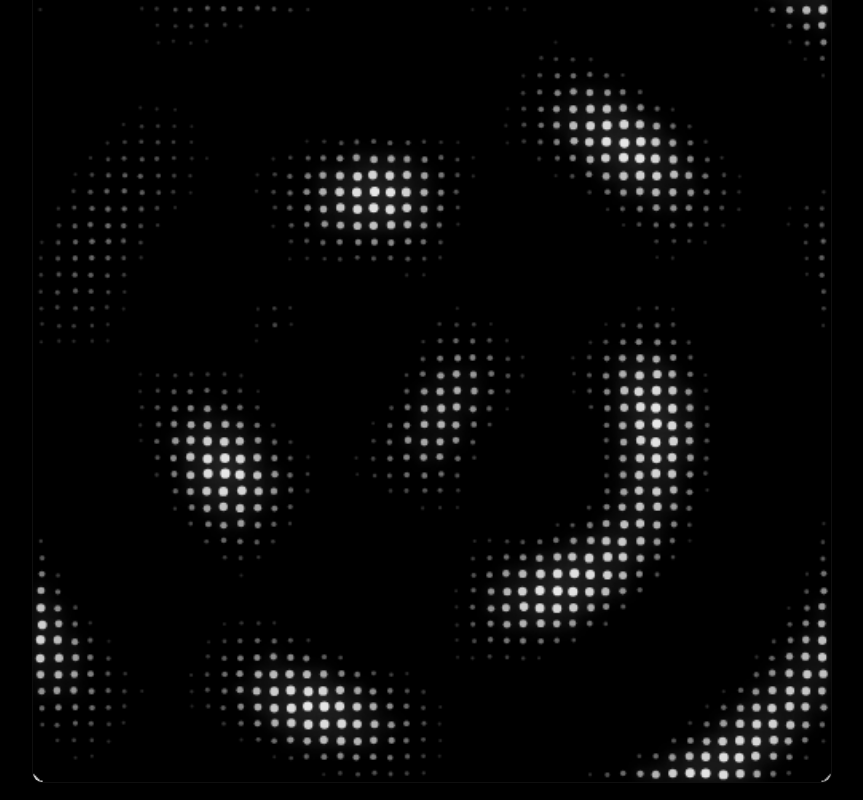
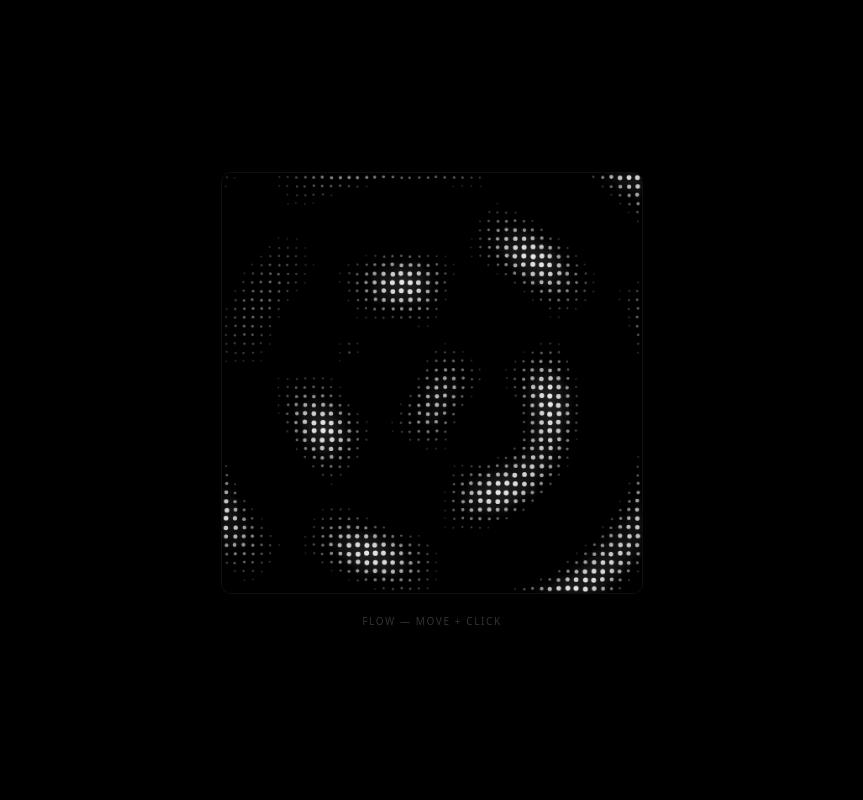
Before and after one commit to mattjss/flow, a plain HTML site: page index.html in a window 1280 px wide. Shown: the whole page, without its empty margins (208-1071 px from the left). Drawn offline with Linux system fonts and the light colour scheme.

Commit message:
revert: restore 422/576/322 frame sizes

```diff
--- a/index.html
+++ b/index.html
@@ -5,7 +5,9 @@
   <meta name="viewport" content="width=device-width, initial-scale=1.0">
   <title>flow</title>
   <style>
-    :root { --sz: 100vmin; }
+    :root { --sz: 422px; }
+    @media (min-width: 1440px) { :root { --sz: 576px; } }
+    @media (max-width: 480px)  { :root { --sz: 322px; } }
     *, *::before, *::after { box-sizing: border-box; margin: 0; padding: 0; }
     html, body {
       width: 100%; height: 100%; background: #000;
```
